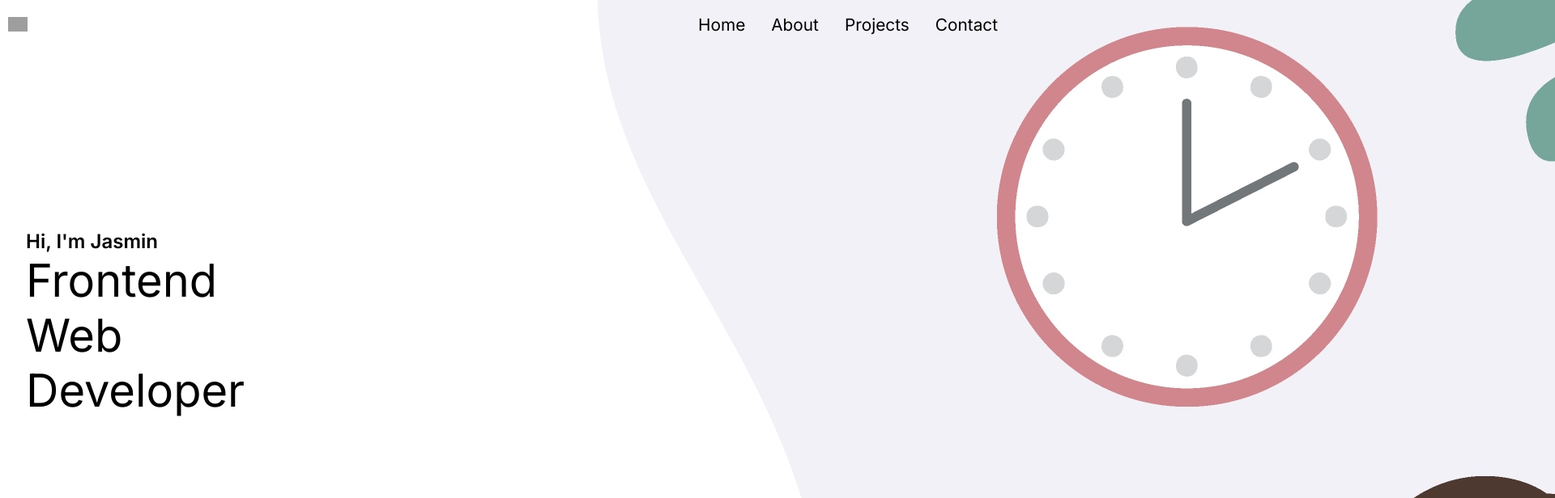
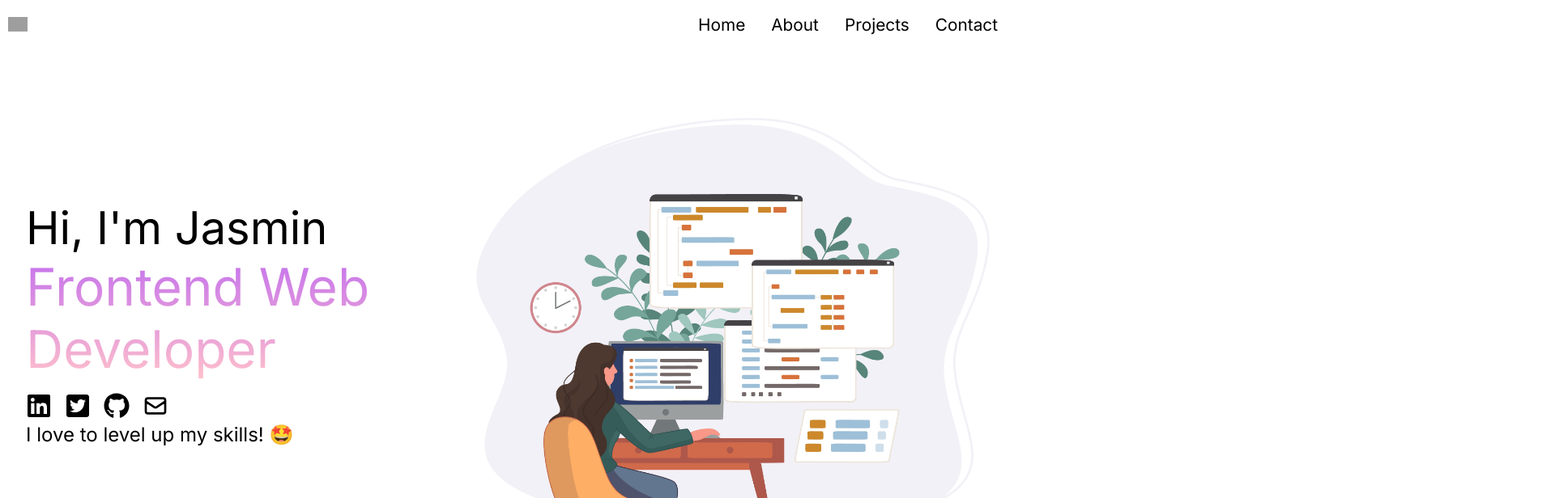
Before and after one commit to Jasminvillatoro/Jasmin-Portfolio, a React (Create React App) app: page / in a window 1280 px wide. Shown: the top 616 px of the page at 81% size, 1920 px wide, since content can reach past the window. Built offline with nearby package versions, Linux system fonts and the light colour scheme; grey boxes are pictures that could not be loaded.

Commit message:
imported react icons

```diff
--- a/src/components/Hero.js
+++ b/src/components/Hero.js
@@ -1,14 +1,35 @@
 import '../styles.css';
 import coder from './Images/programmer.jpg';
+// react icons
+import { FaTwitterSquare } from 'react-icons/fa';
+import { FaLinkedin } from 'react-icons/fa';
+import { FaGithub } from 'react-icons/fa';
+import { HiOutlineMail } from 'react-icons/hi';
+import { IconContext } from 'react-icons';
 
 const Hero = () => {
   return (
     <section id="home" className="hero--cnt">
       <div className="hero-text-cnt">
-        <h1 className="">Hi, I'm Jasmin</h1>
-        <h1 className=" name">Frontend Web Developer</h1>
+        <h1 className="name">Hi, I'm Jasmin</h1>
+        <h1 className="job-title">Frontend Web Developer</h1>
+        <IconContext.Provider value={{ className: 'media-icons' }}>
+          <a href="https://www.linkedin.com/in/jasmin-villatoro/">
+            <FaLinkedin />
+          </a>
+          <a href="https://twitter.com/Jas_codes">
+            <FaTwitterSquare />
+          </a>
+          <a href="https://github.com/Jasminvillatoro">
+            <FaGithub />
+          </a>
+          <a href="mailto:jasminvilla321@gmail.com? subject=message from portfolio">
+            <HiOutlineMail />
+          </a>
+        </IconContext.Provider>
+        <p>I love to level up my skills! 🤩</p>
       </div>
-      <div className="hero-img">
+      <div className="hero-img-cnt">
         <img src={coder} alt="programmer" />
       </div>
     </section>
```
